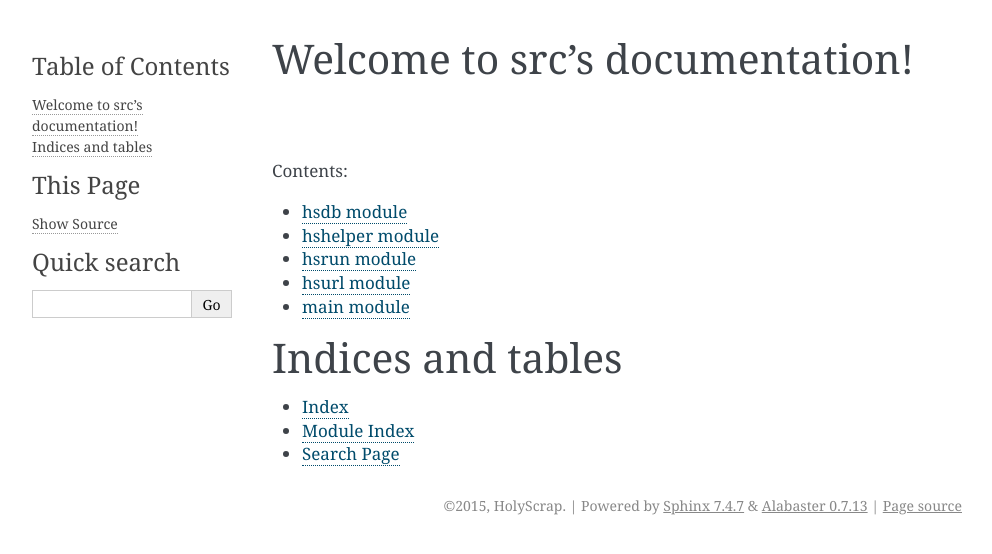
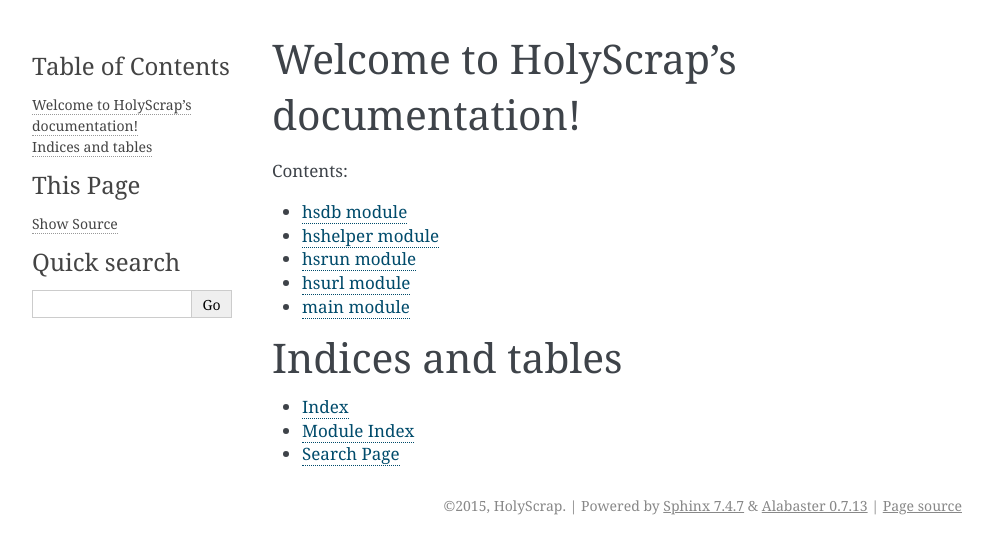
Before and after one commit to BilalDev/HolyScrap, a Sphinx documentation site: the page built from docs/index.rst, in a window 1280 px wide. Shown: the top 554 px of the page, without its empty margins (148-1140 px from the left). Built offline with Sphinx 7.4.7, drawn with Linux system fonts in a browser that asks for light colours.

Commit message:
Still not

```diff
--- a/docs/conf.py
+++ b/docs/conf.py
@@ -256,7 +256,7 @@ latex_documents = [
 # One entry per manual page. List of tuples
 # (source start file, name, description, authors, manual section).
 man_pages = [
-    (master_doc, 'src', u'HolyScrap Documentation',
+    (master_doc, 'HolyScrap', u'HolyScrap Documentation',
      [author], 1)
 ]
 
@@ -270,8 +270,8 @@ man_pages = [
 # (source start file, target name, title, author,
 #  dir menu entry, description, category)
 texinfo_documents = [
-  (master_doc, 'src', u'HolyScrap Documentation',
-   author, 'src', 'One line description of project.',
+  (master_doc, 'HolyScrap', u'HolyScrap Documentation',
+   author, 'HolyScrap', 'One line description of project.',
    'Miscellaneous'),
 ]
 
--- a/docs/index.rst
+++ b/docs/index.rst
@@ -3,7 +3,7 @@
    You can adapt this file completely to your liking, but it should at least
    contain the root `toctree` directive.
 
-Welcome to src's documentation!
+Welcome to HolyScrap's documentation!
 ===============================
 
 Contents:
```
